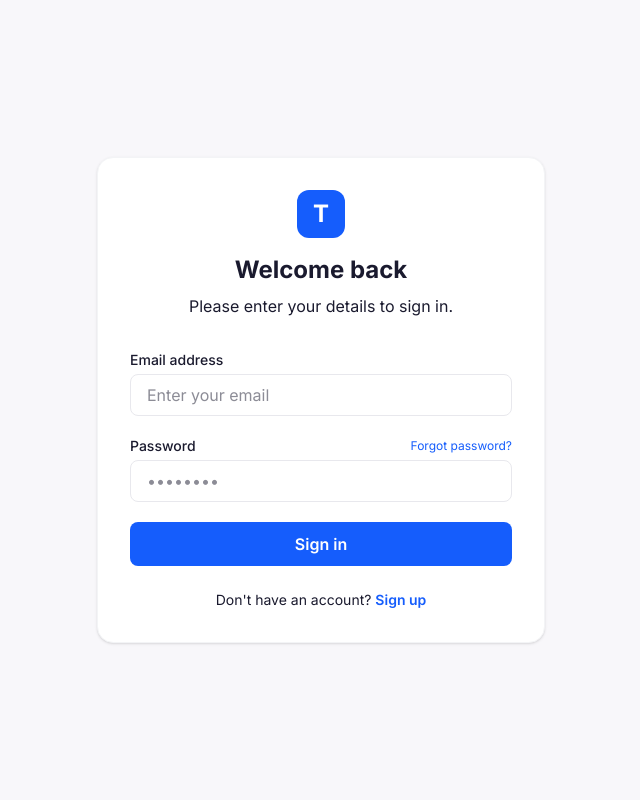
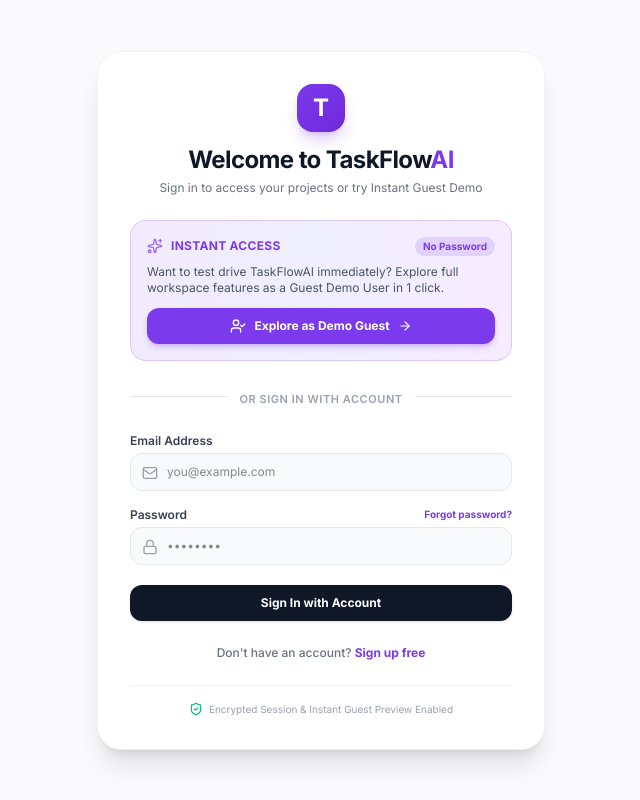
Before and after one commit to Vikashh08/Project-Management-SaaS, a React (Vite) app in the folder frontend/: page /login in a window 1280 px wide. Shown: the whole page, without its empty margins (319-959 px from the left). Built offline with nearby package versions, Linux system fonts and the light colour scheme.

Commit message:
Redesign guest login with 1-click instant demo access

```diff
--- a/frontend/src/context/AuthContext.jsx
+++ b/frontend/src/context/AuthContext.jsx
@@ -44,6 +44,19 @@
     }
   };
 
+  const guestLogin = async () => {
+    try {
+      const { data } = await api.post('/auth/guest');
+      setUser(data);
+      localStorage.setItem('userInfo', JSON.stringify(data));
+      toast.success('Logged in as Guest!');
+      return true;
+    } catch (error) {
+      toast.error(error.response?.data?.message || 'Guest login failed');
+      return false;
+    }
+  };
+
   const logout = () => {
     setUser(null);
     localStorage.removeItem('userInfo');
@@ -51,7 +64,7 @@
   };
 
   return (
-    <AuthContext.Provider value={{ user, login, register, logout, loading }}>
+    <AuthContext.Provider value={{ user, login, register, guestLogin, logout, loading }}>
       {!loading && children}
     </AuthContext.Provider>
   );
--- a/frontend/src/pages/Landing.jsx
+++ b/frontend/src/pages/Landing.jsx
@@ -4,14 +4,26 @@
 import { useForm } from 'react-hook-form';
 import {
   ArrowRight, CheckCircle2, Play, Users, BarChart3,
-  CheckSquare, Globe, ArrowUpRight, MessageSquare, Shield, Zap, LayoutDashboard, Search, X, Moon, Sun
+  CheckSquare, Globe, ArrowUpRight, MessageSquare, Shield, Zap, LayoutDashboard, Search, X, Moon, Sun, Sparkles, UserCheck
 } from 'lucide-react';
 import { useAuth } from '../context/AuthContext';
 
 const Landing = () => {
-  const { user, login, register } = useAuth();
+  const { user, login, register, guestLogin } = useAuth();
   const navigate = useNavigate();
   const [showAuthModal, setShowAuthModal] = React.useState(null);
+  const [isGuestLoading, setIsGuestLoading] = React.useState(false);
+
+  const handleGuestAccess = async () => {
+    setIsGuestLoading(true);
+    const success = await guestLogin();
+    setIsGuestLoading(false);
+    if (success) {
+      setShowAuthModal(null);
+      navigate('/dashboard');
+    }
+  };
+
 
   const { register: loginRegister, handleSubmit: handleLoginSubmit, formState: { errors: loginErrors }, reset: resetLoginForm } = useForm();
   const { register: registerRegister, handleSubmit: handleRegisterSubmit, formState: { errors: registerErrors }, watch: watchRegister, reset: resetRegisterForm } = useForm();
@@ -92,6 +104,14 @@
             ) : (
               <>
                 <button
+                  onClick={handleGuestAccess}
+                  disabled={isGuestLoading}
+                  className="px-3.5 py-2 bg-gradient-to-r from-amber-500/10 to-primary/10 border border-amber-500/30 text-amber-700 dark:text-amber-300 rounded-xl font-bold text-xs hover:bg-amber-500/20 transition-all flex items-center gap-1.5 cursor-pointer disabled:opacity-50"
+                >
+                  <Sparkles className="w-3.5 h-3.5 text-amber-500 animate-pulse" />
+                  <span>Try Guest Demo</span>
+                </button>
+                <button
                   onClick={() => setShowAuthModal('login')}
                   className="text-sm font-semibold text-gray-700 dark:text-gray-300 hover:text-primary dark:hover:text-primary transition-colors cursor-pointer"
                 >
@@ -155,21 +175,26 @@
                 <ArrowRight className="w-5 h-5" />
               </Link>
             ) : (
-              <button
-                onClick={() => setShowAuthModal('register')}
-                className="px-8 py-4 bg-primary text-white font-bold rounded-2xl hover:bg-primary-dark transition-all shadow-lg shadow-primary/30 flex items-center gap-2 hover:-translate-y-0.5 cursor-pointer"
-              >
-                Request a Demo
-                <ArrowRight className="w-5 h-5" />
-              </button>
+              <>
+                <button
+                  onClick={handleGuestAccess}
+                  disabled={isGuestLoading}
+                  className="px-8 py-4 bg-gradient-to-r from-primary to-indigo-600 text-white font-bold rounded-2xl hover:opacity-95 transition-all shadow-lg shadow-primary/30 flex items-center gap-2.5 hover:-translate-y-0.5 cursor-pointer disabled:opacity-50"
+                >
+                  <Sparkles className="w-5 h-5 text-amber-300" />
+                  Instant Guest Demo
+                  <ArrowRight className="w-5 h-5" />
+                </button>
+                <button
+                  onClick={() => setShowAuthModal('register')}
+                  className="px-8 py-4 bg-white dark:bg-gray-900 text-gray-700 dark:text-gray-300 font-bold rounded-2xl hover:bg-gray-50 dark:hover:bg-gray-800 border border-gray-200 dark:border-white/10 transition-all hover:-translate-y-0.5 cursor-pointer"
+                >
+                  Create Account
+                </button>
+              </>
             )}
-            <a
-              href="#features"
-              className="px-8 py-4 bg-white dark:bg-gray-900 text-gray-700 dark:text-gray-300 font-bold rounded-2xl hover:bg-gray-50 dark:hover:bg-gray-800 border border-gray-200 dark:border-white/10 transition-all hover:-translate-y-0.5"
-            >
-              Explore Features
-            </a>
           </motion.div>
+
 
           {/* Interactive HTML/CSS Mockups (Browser + Phone Overlay) */}
           <motion.div
--- a/frontend/src/pages/Login.jsx
+++ b/frontend/src/pages/Login.jsx
@@ -1,13 +1,16 @@
-import React from 'react';
+import React, { useState } from 'react';
 import { useForm } from 'react-hook-form';
 import { Link, useNavigate, useLocation } from 'react-router';
 import { useAuth } from '../context/AuthContext';
+import { Sparkles, ArrowRight, UserCheck, Lock, Mail, ShieldCheck } from 'lucide-react';
+
 
 const Login = () => {
   const { register, handleSubmit, formState: { errors } } = useForm();
-  const { login } = useAuth();
+  const { login, guestLogin } = useAuth();
   const navigate = useNavigate();
   const location = useLocation();
+  const [isGuestLoading, setIsGuestLoading] = useState(false);
 
   const onSubmit = async (data) => {
     const success = await login(data.email, data.password);
@@ -17,57 +20,121 @@
     }
   };
 
+  const handleGuestAccess = async () => {
+    setIsGuestLoading(true);
+    const success = await guestLogin();
+    setIsGuestLoading(false);
+    if (success) {
+      const returnTo = location.state?.returnTo || '/dashboard';
+      navigate(returnTo);
+    }
+  };
+
   return (
-    <div className="min-h-screen flex items-center justify-center bg-bg-color px-4">
-      <div className="max-w-md w-full bg-surface-color p-8 rounded-2xl shadow-sm border border-gray-100 dark:border-gray-800">
-        <div className="text-center mb-8">
-          <div className="w-12 h-12 bg-blue-600 rounded-xl mx-auto flex items-center justify-center mb-4">
+    <div className="min-h-screen flex items-center justify-center bg-[#fafafc] dark:bg-[#09090b] px-4 py-8 text-gray-900 dark:text-white transition-colors duration-300">
+      <div className="max-w-md w-full bg-white dark:bg-[#121216] p-8 rounded-3xl shadow-xl border border-gray-100 dark:border-white/10 relative overflow-hidden">
+
+        {/* Header Badge */}
+        <div className="text-center mb-6">
+          <div className="w-12 h-12 bg-gradient-to-br from-primary to-primary-dark rounded-2xl mx-auto flex items-center justify-center mb-3 shadow-lg shadow-primary/25">
             <span className="text-white font-bold text-2xl leading-none">T</span>
           </div>
-          <h2 className="text-2xl font-bold text-text-color">Welcome back</h2>
-          <p className="text-text-muted mt-2">Please enter your details to sign in.</p>
+          <h2 className="text-2xl font-extrabold tracking-tight text-gray-900 dark:text-white">Welcome to TaskFlow<span className="text-primary">AI</span></h2>
+          <p className="text-xs text-gray-500 dark:text-gray-400 mt-1">Sign in to access your projects or try Instant Guest Demo</p>
         </div>
 
-        <form onSubmit={handleSubmit(onSubmit)} className="space-y-5">
+        {/* 1-CLICK INSTANT GUEST DEMO ACCESS (PROMINENT TOP CARD) */}
+        <div className="mb-6 bg-gradient-to-r from-primary/10 via-indigo-500/10 to-purple-500/10 border border-primary/20 dark:border-primary/30 p-4 rounded-2xl">
+          <div className="flex items-center gap-2 mb-2">
+            <Sparkles className="w-4 h-4 text-primary animate-pulse" />
+            <span className="text-xs font-bold text-primary tracking-wide uppercase">Instant Access</span>
+            <span className="ml-auto text-[10px] bg-primary/15 text-primary px-2 py-0.5 rounded-full font-bold">No Password</span>
+          </div>
+          <p className="text-xs text-gray-600 dark:text-gray-300 mb-3">
+            Want to test drive TaskFlowAI immediately? Explore full workspace features as a Guest Demo User in 1 click.
+          </p>
+          <button
+            type="button"
+            onClick={handleGuestAccess}
+            disabled={isGuestLoading}
+            className="w-full py-2.5 px-4 bg-primary hover:bg-primary-dark text-white rounded-xl font-bold text-xs shadow-md shadow-primary/25 hover:shadow-primary/40 active:scale-[0.98] transition-all flex items-center justify-center gap-2 cursor-pointer disabled:opacity-50"
+          >
+            {isGuestLoading ? (
+              <div className="w-4 h-4 border-2 border-white border-t-transparent rounded-full animate-spin"></div>
+            ) : (
+              <>
+                <UserCheck className="w-4 h-4" />
+                <span>Explore as Demo Guest</span>
+                <ArrowRight className="w-3.5 h-3.5" />
+              </>
+            )}
+          </button>
+        </div>
+
+        {/* OR Divider */}
+        <div className="relative my-6 text-center">
+          <div className="absolute inset-0 flex items-center">
+            <div className="w-full border-t border-gray-200 dark:border-white/10"></div>
+          </div>
+          <span className="relative bg-white dark:bg-[#121216] px-3 text-[11px] font-semibold text-gray-400 dark:text-gray-500 uppercase tracking-wider">
+            Or sign in with account
+          </span>
+        </div>
+
+        {/* Regular Login Form */}
+        <form onSubmit={handleSubmit(onSubmit)} className="space-y-4">
           <div>
-            <label className="block text-sm font-medium text-text-color mb-1">Email address</label>
+            <label className="block text-xs font-semibold text-gray-700 dark:text-gray-300 mb-1">Email Address</label>
+            <div className="relative">
               <input
                 type="email"
                 {...register('email', { required: 'Email is required' })}
-              className="saas-input w-full"
-              placeholder="Enter your email"
+                className="w-full pl-9 pr-3.5 py-2.5 bg-gray-50 dark:bg-gray-900 border border-gray-200 dark:border-white/10 rounded-xl focus:ring-2 focus:ring-primary/30 focus:border-primary outline-none text-xs text-gray-900 dark:text-white transition-all"
+                placeholder="you@example.com"
               />
-            {errors.email && <p className="text-red-500 text-xs mt-1">{errors.email.message}</p>}
+              <Mail className="w-4 h-4 text-gray-400 absolute left-3 top-3" />
+            </div>
+            {errors.email && <p className="text-red-500 text-[10px] mt-1 font-semibold">{errors.email.message}</p>}
           </div>
 
           <div>
             <div className="flex justify-between items-center mb-1">
-              <label className="block text-sm font-medium text-text-color">Password</label>
-              <a href="#" className="text-xs text-blue-600 hover:underline">Forgot password?</a>
+              <label className="block text-xs font-semibold text-gray-700 dark:text-gray-300">Password</label>
+              <a href="#" className="text-[10px] text-primary font-bold hover:underline">Forgot password?</a>
             </div>
+            <div className="relative">
               <input
                 type="password"
                 {...register('password', { required: 'Password is required' })}
-              className="saas-input w-full"
+                className="w-full pl-9 pr-3.5 py-2.5 bg-gray-50 dark:bg-gray-900 border border-gray-200 dark:border-white/10 rounded-xl focus:ring-2 focus:ring-primary/30 focus:border-primary outline-none text-xs text-gray-900 dark:text-white transition-all"
                 placeholder="••••••••"
               />
-            {errors.password && <p className="text-red-500 text-xs mt-1">{errors.password.message}</p>}
+              <Lock className="w-4 h-4 text-gray-400 absolute left-3 top-3" />
+            </div>
+            {errors.password && <p className="text-red-500 text-[10px] mt-1 font-semibold">{errors.password.message}</p>}
           </div>
 
           <button
             type="submit"
-            className="w-full bg-blue-600 hover:bg-blue-700 text-white font-semibold py-2.5 rounded-lg transition-colors"
+            className="w-full bg-gray-900 dark:bg-white text-white dark:text-gray-900 hover:bg-gray-800 dark:hover:bg-gray-100 font-bold py-2.5 rounded-xl text-xs transition-colors shadow-sm cursor-pointer mt-1"
           >
-            Sign in
+            Sign In with Account
           </button>
         </form>
 
-        <p className="text-center text-sm text-text-muted mt-6">
+        <p className="text-center text-xs text-gray-500 dark:text-gray-400 mt-6 font-medium">
           Don't have an account?{' '}
-          <Link to="/register" className="text-blue-600 font-semibold hover:underline">
-            Sign up
+          <Link to="/register" className="text-primary font-bold hover:underline">
+            Sign up free
           </Link>
         </p>
+
+
+        {/* Security Footer Note */}
+        <div className="mt-6 pt-4 border-t border-gray-100 dark:border-white/5 flex items-center justify-center gap-1.5 text-[10px] text-gray-400 dark:text-gray-500">
+          <ShieldCheck className="w-3.5 h-3.5 text-emerald-500" />
+          <span>Encrypted Session & Instant Guest Preview Enabled</span>
+        </div>
       </div>
     </div>
   );
```
Also changed, not shown: 2 other files (tests, documents, lock files or other folders). Lines whose indentation alone changed are shown as unchanged.
